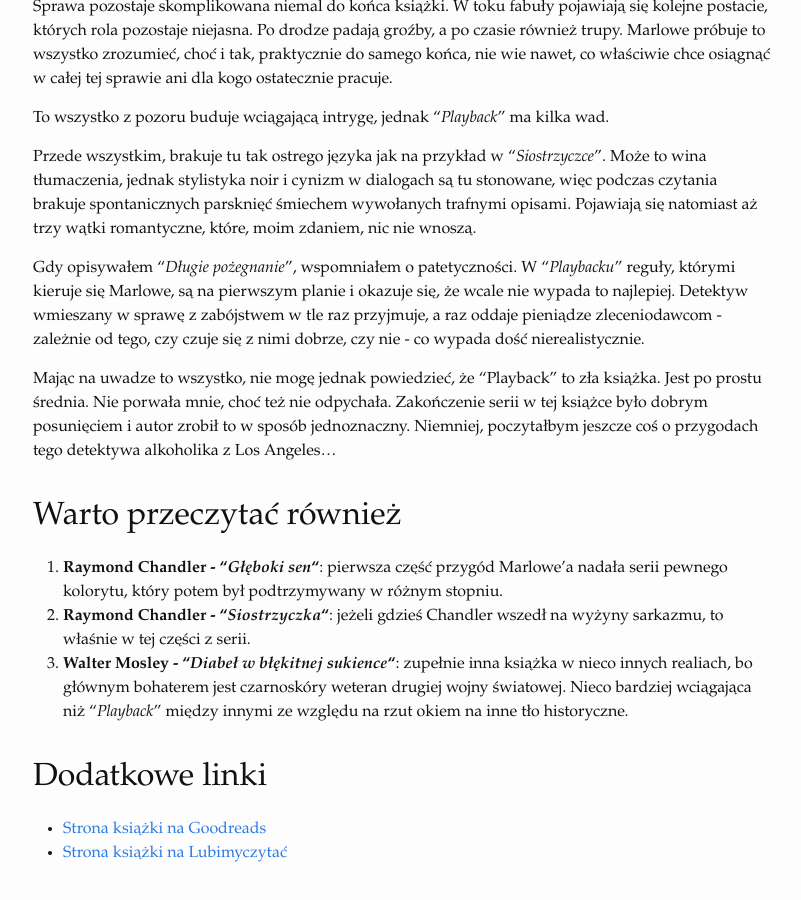
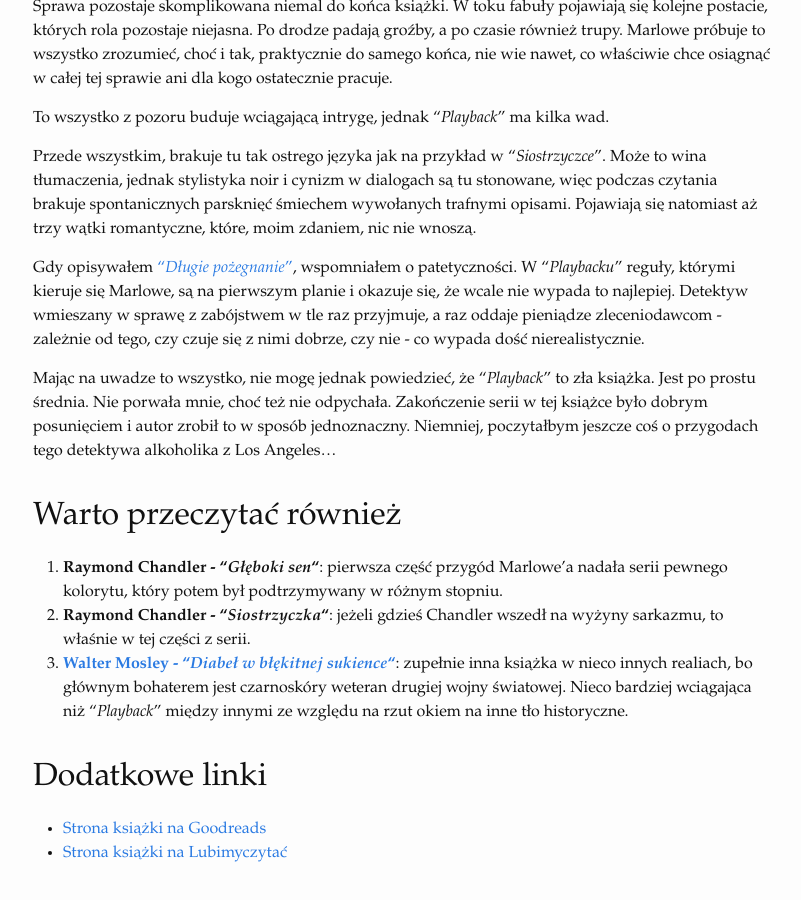
Before and after one commit to borutzki/xiegozbior, a Jekyll site: the page built from _posts/2025-05-17-raymond-chandler-playback.md, in a window 1280 px wide and 900 px high, scrolled down 1325 px. Shown: the whole window, without its empty margins (237-1038 px from the left). Built offline with Jekyll 4.4.1, drawn with Linux system fonts in a browser that asks for light colours; a script that is not in the unit is left out; part of the change alters nothing that is shown.

Commit message:
Ostatnie szlify

```diff
--- a/_posts/2025-05-17-raymond-chandler-playback.md
+++ b/_posts/2025-05-17-raymond-chandler-playback.md
@@ -26,15 +26,15 @@ To wszystko z pozoru buduje wciągającą intrygę, jednak "*Playback*" ma kilka
 
 Przede wszystkim, brakuje tu tak ostrego języka jak na przykład w "*Siostrzyczce*". Może to wina tłumaczenia, jednak stylistyka noir i cynizm w dialogach są tu stonowane, więc podczas czytania brakuje spontanicznych parsknięć śmiechem wywołanych trafnymi opisami. Pojawiają się natomiast aż trzy wątki romantyczne, które, moim zdaniem, nic nie wnoszą.
 
-Gdy opisywałem "*Długie pożegnanie*", wspomniałem o patetyczności. W "*Playbacku*" reguły, którymi kieruje się Marlowe, są na pierwszym planie i okazuje się, że wcale nie wypada to najlepiej. Detektyw wmieszany w sprawę z zabójstwem w tle raz przyjmuje, a raz oddaje pieniądze zleceniodawcom - zależnie od tego, czy czuje się z nimi dobrze, czy nie - co wypada dość nierealistycznie.
+Gdy opisywałem ["*Długie pożegnanie*"]({{ site.baseurl }}{% link _posts/2025-03-29-zajawka-dlugie-pozegnanie.md %}), wspomniałem o patetyczności. W "*Playbacku*" reguły, którymi kieruje się Marlowe, są na pierwszym planie i okazuje się, że wcale nie wypada to najlepiej. Detektyw wmieszany w sprawę z zabójstwem w tle raz przyjmuje, a raz oddaje pieniądze zleceniodawcom - zależnie od tego, czy czuje się z nimi dobrze, czy nie - co wypada dość nierealistycznie.
 
-Mając na uwadze to wszystko, nie mogę jednak powiedzieć, że "Playback" to zła książka. Jest po prostu średnia. Nie porwała mnie, choć też nie odpychała. Zakończenie serii w tej książce było dobrym posunięciem i autor zrobił to w sposób jednoznaczny. Niemniej, poczytałbym jeszcze coś o przygodach tego detektywa alkoholika z Los Angeles...
+Mając na uwadze to wszystko, nie mogę jednak powiedzieć, że "*Playback*" to zła książka. Jest po prostu średnia. Nie porwała mnie, choć też nie odpychała. Zakończenie serii w tej książce było dobrym posunięciem i autor zrobił to w sposób jednoznaczny. Niemniej, poczytałbym jeszcze coś o przygodach tego detektywa alkoholika z Los Angeles...
 
 ## Warto przeczytać również
 
 1. **Raymond Chandler - "*Głęboki sen*"**: pierwsza część przygód Marlowe'a nadała serii pewnego kolorytu, który potem był podtrzymywany w różnym stopniu.
 2. **Raymond Chandler - "*Siostrzyczka*"**: jeżeli gdzieś Chandler wszedł na wyżyny sarkazmu, to właśnie w tej części z serii.
-3. **Walter Mosley - "*Diabeł w błękitnej sukience*"**: zupełnie inna książka w nieco innych realiach, bo głównym bohaterem jest czarnoskóry weteran drugiej wojny światowej. Nieco bardziej wciągająca niż "*Playback*" między innymi ze względu na rzut okiem na inne tło historyczne.
+3. [**Walter Mosley - "*Diabeł w błękitnej sukience*"**]({{ site.baseurl }}{% link _posts/2025-04-24-walter-mosley-diabel-w-blekitnej-sukience.md %}): zupełnie inna książka w nieco innych realiach, bo głównym bohaterem jest czarnoskóry weteran drugiej wojny światowej. Nieco bardziej wciągająca niż "*Playback*" między innymi ze względu na rzut okiem na inne tło historyczne.
 
 ## Dodatkowe linki
 
```
